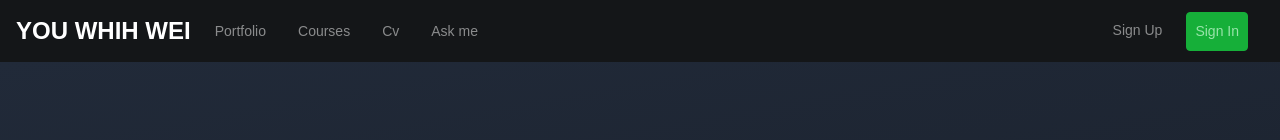
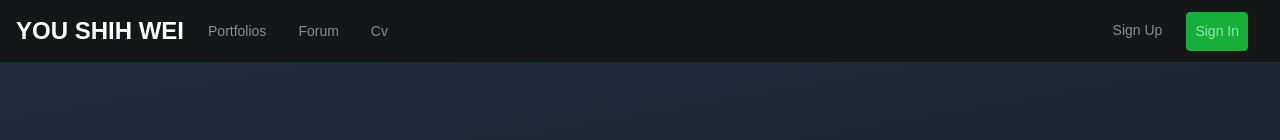
Before and after one commit to sengosha/portforlio, a Next.js app: page / in a window 1280 px wide. Shown: the top 140 px of the page. Built offline with nearby package versions, Linux system fonts and the light colour scheme; grey boxes are pictures that could not be loaded.

Commit message:
modify Navbar

```diff
--- a/components/shared/Navbar.js
+++ b/components/shared/Navbar.js
@@ -1,39 +1,35 @@
-const Navbar = () => {
+import { Navbar, NavDropdown, Nav } from 'react-bootstrap';
+
+const AppNavbar = () => {
   return (
     <div className="navbar-wrapper">
-      <nav className="navbar navbar-expand-lg navbar-dark fj-mw9">
-        <a className="navbar-brand mr-3 font-weight-bold" href="#">YOU WHIH WEI</a>
-        <button className="navbar-toggler" type="button" data-toggle="collapse" data-target="#navbarSupportedContent" aria-controls="navbarSupportedContent" aria-expanded="false" aria-label="Toggle navigation">
-          <span className="navbar-toggler-icon"></span>
-        </button>
-
-        <div className="collapse navbar-collapse" id="navbarSupportedContent">
-          <ul className="navbar-nav">
-            <li className="nav-item mr-3">
-              <a className="nav-link" href="#">Portfolio</a>
-            </li>
-            <li className="nav-item mr-3">
-              <a className="nav-link" href="#">Courses</a>
-            </li>
-            <li className="nav-item mr-3">
-              <a className="nav-link" href="#">Cv</a>
-            </li>
-            <li className="nav-item mr-3">
-              <a className="nav-link" href="#">Ask me</a>
-            </li>
-          </ul>
-          <ul className="navbar-nav ml-auto">
-            <li className="nav-item mr-3">
-              <a className="nav-link" href="#">Sign Up</a>
-            </li>
-            <li className="nav-item mr-3">
-              <a className="nav-link btn btn-success bg-green-2 bright" href="#">Sign In</a>
-            </li>
-          </ul>
-        </div>
-      </nav>
+      <Navbar expand="lg" className="navbar-dark fj-mw9">
+        <Navbar.Brand className="mr-3 font-weight-bold" href="#">YOU SHIH WEI</Navbar.Brand>
+        <Navbar.Toggle></Navbar.Toggle>
+        <Navbar.Collapse>
+          <Nav className="mr-auto">
+            <Nav.Link href="#" className="mr-3">
+              Portfolios
+            </Nav.Link>
+            <Nav.Link href="#" className="mr-3">
+              Forum
+            </Nav.Link>
+            <Nav.Link href="#" className="mr-3">
+              Cv
+            </Nav.Link>
+          </Nav>
+          <Nav>
+            <Nav.Link href="#" className="mr-3">
+              Sign Up
+            </Nav.Link>
+            <Nav.Link href="#" className="mr-3 btn btn-success bg-green-2 bright">
+              Sign In
+            </Nav.Link>
+          </Nav>
+        </Navbar.Collapse>
+      </Navbar>
     </div>
   )
 }
 
-export default Navbar;
+export default AppNavbar;
```
